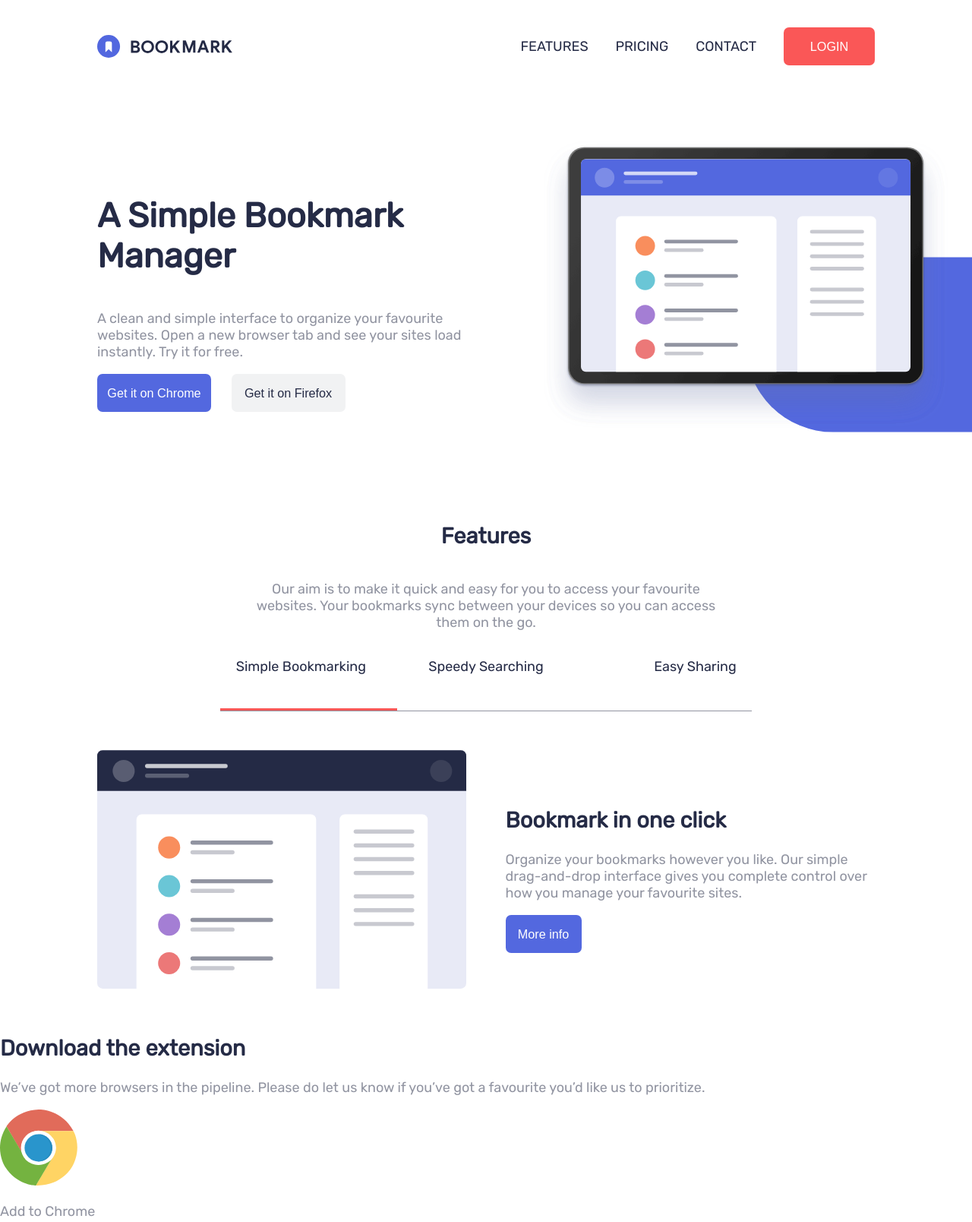
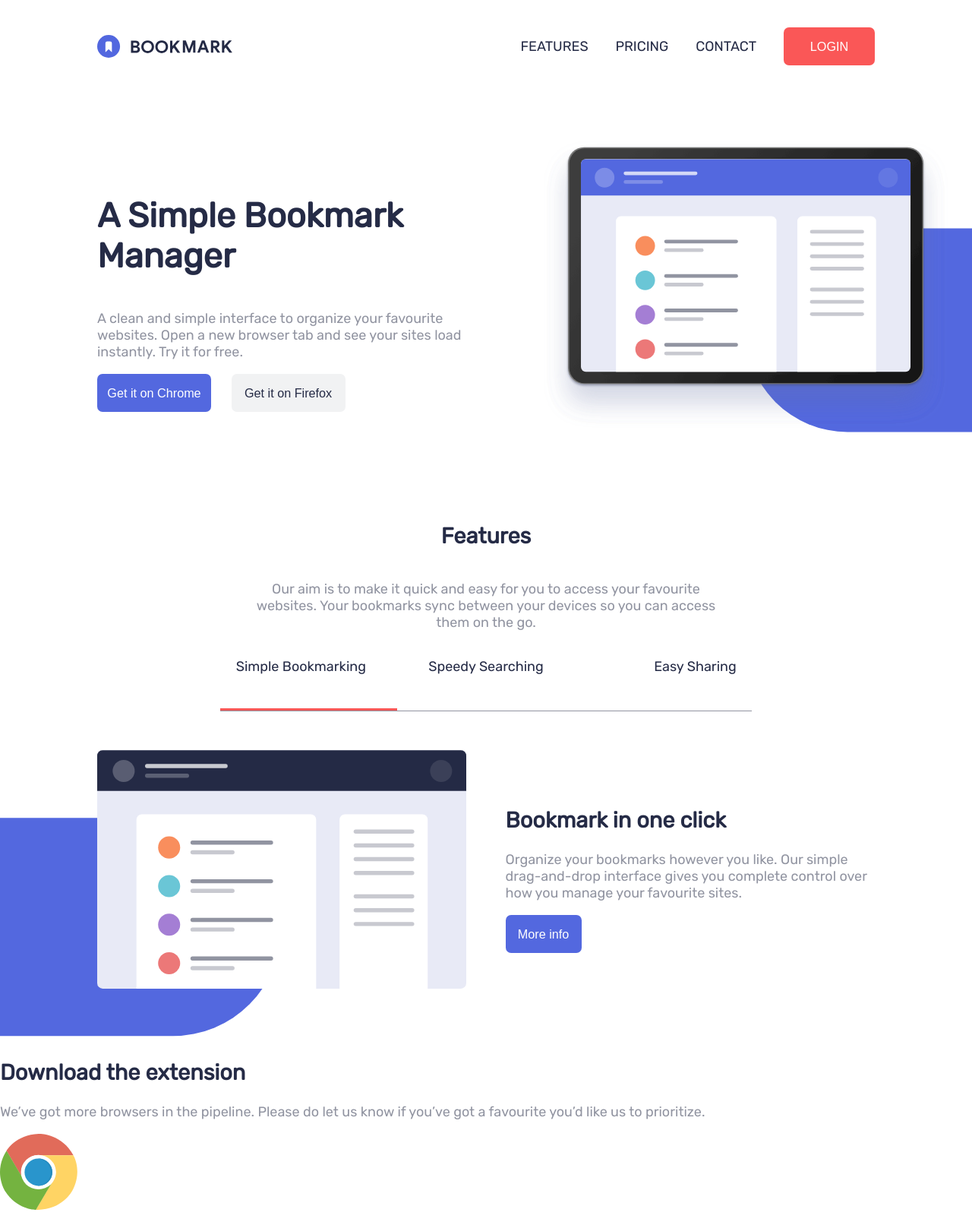
Before and after one commit to paweden657/Bookmark_landing_page, a plain HTML site: page index.html in a window 1280 px wide. Shown: the top 1608 px of the page at 76% size. Drawn offline with Linux system fonts and the light colour scheme.

Commit message:
Add main-section-features background and max-width for sections.

```diff
--- a/index.html
+++ b/index.html
@@ -24,7 +24,7 @@
         </nav>
     </header>
     <main>
-        <section id="main-section-bookmark">
+        <section class="main-section" id="main-section-bookmark">
             <section id="bookmark-right-part">
                 <img src="images/illustration-hero.svg" alt="">
                 <div class="background" id="bg-1"></div>
@@ -39,7 +39,7 @@
                 </div>
             </section>
         </section>
-        <section id="main-section-features">
+        <section class="main-section" id="main-section-features">
             <h2>Features</h2>
             <p id="features-first-p">Our aim is to make it quick and easy for you to access your favourite websites.
                 Your bookmarks sync between your devices so you can access them on the go.</p>
@@ -63,7 +63,7 @@
             <section class="features-page" id="page-1">
                 <section class="features-left-part">
                     <img src="images/illustration-features-tab-1.svg" alt="">
-                    <div class="background features-bg hide"></div>
+                    <div class="background" id="bg-2"></div>
                 </section>
                 <section class="features-right-part">
                     <h2>Bookmark in one click</h2>
@@ -75,7 +75,7 @@
             <section class="features-page hide" id="page-2">
                 <section class="features-left-part">
                     <img src="images/illustration-features-tab-2.svg" alt="">
-                    <div class="background features-bg"></div>
+                    <div class="background" id="bg-3"></div>
                 </section>
                 <section class="features-right-part">
                     <h2>Intelligent search</h2>
@@ -87,7 +87,7 @@
             <section class="features-page hide" id="page-3">
                 <section class="features-left-part">
                     <img src="images/illustration-features-tab-3.svg" alt="">
-                    <div class="background features-bg"></div>
+                    <div class="background" id="bg-4"></div>
                 </section>
                 <section class="features-right-part">
                     <h2>Share your bookmarks</h2>
@@ -97,7 +97,7 @@
                 </section>
             </section>
         </section>
-        <section id="main-extension-section">
+        <section class="main-section" id="main-extension-section">
             <h2>Download the extension</h2>
             <p>We’ve got more browsers in the pipeline. Please do let us know if you’ve
                 got a favourite you’d like us to prioritize.</p>
@@ -122,7 +122,7 @@
                 </div>
             </div>
         </section>
-        <section id="main-faq-section">
+        <section class="main-section" id="main-faq-section">
             <h2>Frequently Asked Questions</h2>
             <p>Here are some of our FAQs. If you have any other questions you’d like
                 answered please feel free to email us.</p>
@@ -170,7 +170,7 @@
                 <button class="btn more-info-btn">More info</button>
             </div>
         </section>
-        <section id="newsletter">
+        <section class="main-section" id="newsletter">
             <p>35,000+ already joined</p>
             <p>Stay up-to-date with what we’re doing</p>
             <div>
--- a/style.css
+++ b/style.css
@@ -34,6 +34,9 @@ nav {
     align-items: center;
 
     padding: 2.5% 10%;
+
+    max-width: 2016px;
+    margin: auto;
 }
 .logo {
     height: 30px;
@@ -69,6 +72,10 @@ p {
 
     background-color: var(--clr-primary-soft-red);
 }
+.main-section {
+    max-width: 2016px;
+    margin: auto;
+}
 #main-section-bookmark {
     display: flex;
     flex-direction: row-reverse;
@@ -94,7 +101,9 @@ p {
     z-index: -1;
 
     width: 100%;
-    height: 60%;
+    height: 70%;
+
+    max-height: 313px;
 
     background-color: var(--clr-primary-soft-blue);
     border-top-left-radius: 150px;
@@ -131,7 +140,7 @@ h1 {
     flex-direction: column;
     align-items: center;
     text-align: center;
-    padding: 2.5% 10%;
+    padding: 2.5% 10% 5% 10%;
 }
 h2 {
     color: var(--clr-neutral-very-dark-blue);
@@ -200,7 +209,24 @@ h2 {
     align-items: center;
 }
 .features-left-part {
+    position: relative;
     width: 50%;
+}
+#bg-2, #bg-3, #bg-4 {
+    top: 100%;
+    left: 0;
+
+    height: 90%;
+
+    transform: translate(-50%, -80%);
+
+    border-top-left-radius: 0px;
+    border-bottom-left-radius: 0px;
+
+    border-top-right-radius: 150px;
+    border-bottom-right-radius: 150px;
+
+
 }
 .features-left-part img {
     width: 100%;
```
